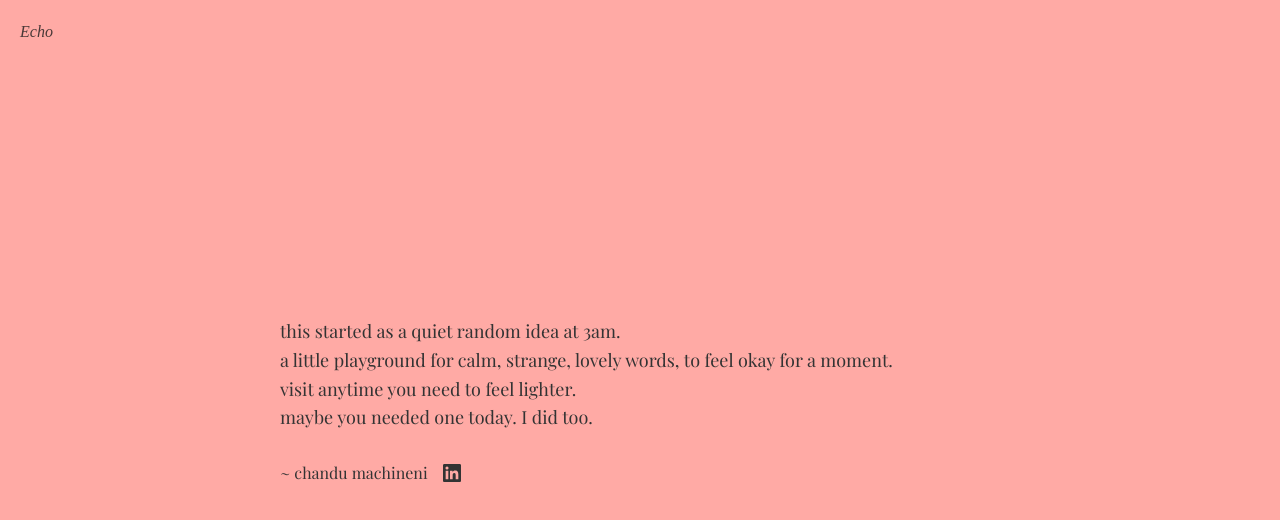
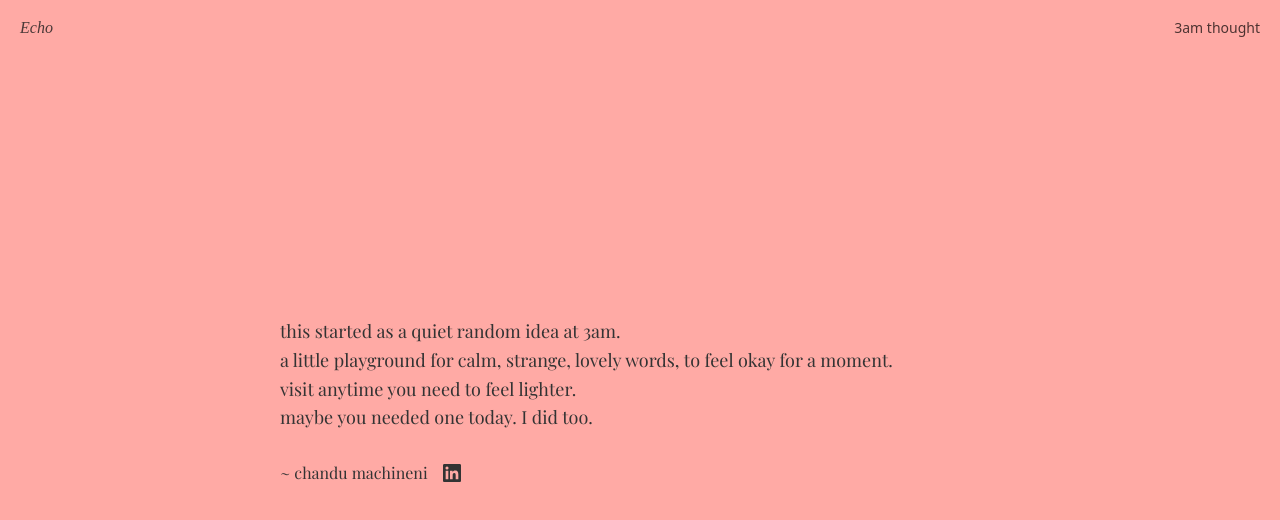
Before and after one commit to heymachineni/at-3am, a plain HTML site: page thought.html in a window 1280 px wide. Drawn offline with nearby package versions, Linux system fonts and the light colour scheme; a web font is replaced by a local one.

Commit message:
Update thought.html

```diff
--- a/thought.html
+++ b/thought.html
@@ -29,9 +29,12 @@
     <header>
         <div class="logo">
             <a href="/" style="text-decoration: none;">
-                <span id="text-logo" style="font-style: italic; font-size: 16px; color: #1d1d1d;">Echo</span>
+                <span id="text-logo" style="font-style: italic; font-size: 16px; color: #1d1d1d; line-height: 1; display: block;">Echo</span>
             </a>
         </div>
+        <nav>
+            <a href="/thought" class="scramble-text">3am thought</a>
+        </nav>
     </header>
 
     <div class="about-container">
```
